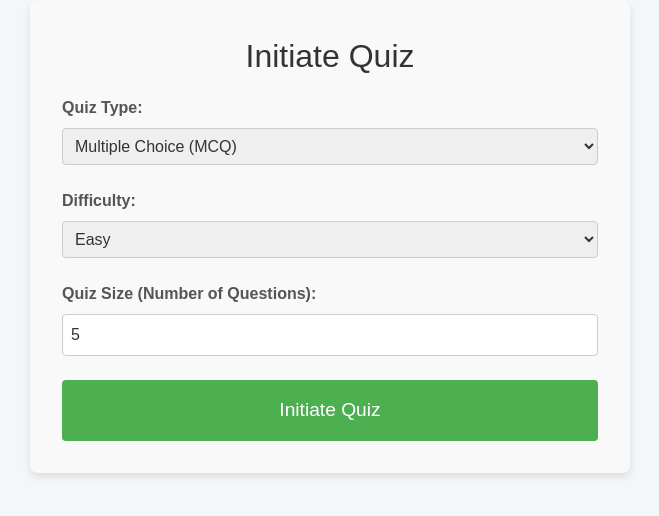
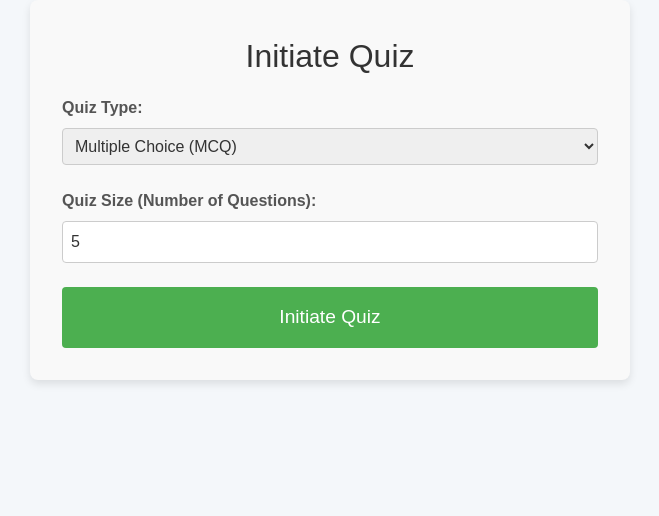
Before and after one commit to alimezar/E-Learning-Project, a Next.js app in the folder frontend/: page /profile/instructor/courses/modules/1/create-quiz/1 in a window 1280 px wide. Shown: the top 516 px of the page, without its empty margins (310-969 px from the left). Built offline with nearby package versions, Linux system fonts and the light colour scheme.

Commit message:
added instructor cant create 2 quizzes for same module. and removed difficulty

```diff
--- a/frontend/app/profile/instructor/courses/modules/[courseId]/create-quiz/[moduleId]/page.tsx
+++ b/frontend/app/profile/instructor/courses/modules/[courseId]/create-quiz/[moduleId]/page.tsx
@@ -1,8 +1,9 @@
+"use client";
+
 import { useState } from "react";
 
 export default function InitiateQuiz() {
   const [type, setType] = useState<string>("mcq");
-  const [difficulty, setDifficulty] = useState<string>("easy");
   const [size, setSize] = useState<number>(5);
   const [error, setError] = useState<string | null>(null);
   const [success, setSuccess] = useState<string | null>(null);
@@ -30,12 +31,23 @@ export default function InitiateQuiz() {
         throw new Error("User ID or Module ID is missing.");
       }
 
+      // Check if a quiz already exists for this module by an instructor
+      const existingQuizResponse = await fetch(`http://localhost:3001/quizzes?moduleId=${moduleId}&instructorOnly=true`);
+      if (!existingQuizResponse.ok) {
+        throw new Error("Failed to check existing quizzes.");
+      }
+
+      const existingQuiz = await existingQuizResponse.json();
+      if (existingQuiz.length > 0) {
+        throw new Error("A quiz for this module is already initialized by an instructor.");
+      }
+
       const response = await fetch("http://localhost:3001/quizzes", {
         method: "POST",
         headers: {
           "Content-Type": "application/json",
         },
-        body: JSON.stringify({ userId, moduleId, type, difficulty, size }),
+        body: JSON.stringify({ userId, moduleId, type, size }),
       });
 
       if (!response.ok) {
@@ -69,22 +81,6 @@ export default function InitiateQuiz() {
           <option value="mcq">Multiple Choice (MCQ)</option>
           <option value="trueFalse">True/False</option>
           <option value="both">Both</option>
-        </select>
-      </div>
-
-      <div style={styles.formGroup}>
-        <label htmlFor="difficulty" style={styles.label}>
-          Difficulty:
-        </label>
-        <select
-          id="difficulty"
-          value={difficulty}
-          onChange={(e) => setDifficulty(e.target.value)}
-          style={styles.select}
-        >
-          <option value="easy">Easy</option>
-          <option value="medium">Medium</option>
-          <option value="hard">Hard</option>
         </select>
       </div>
 
```
